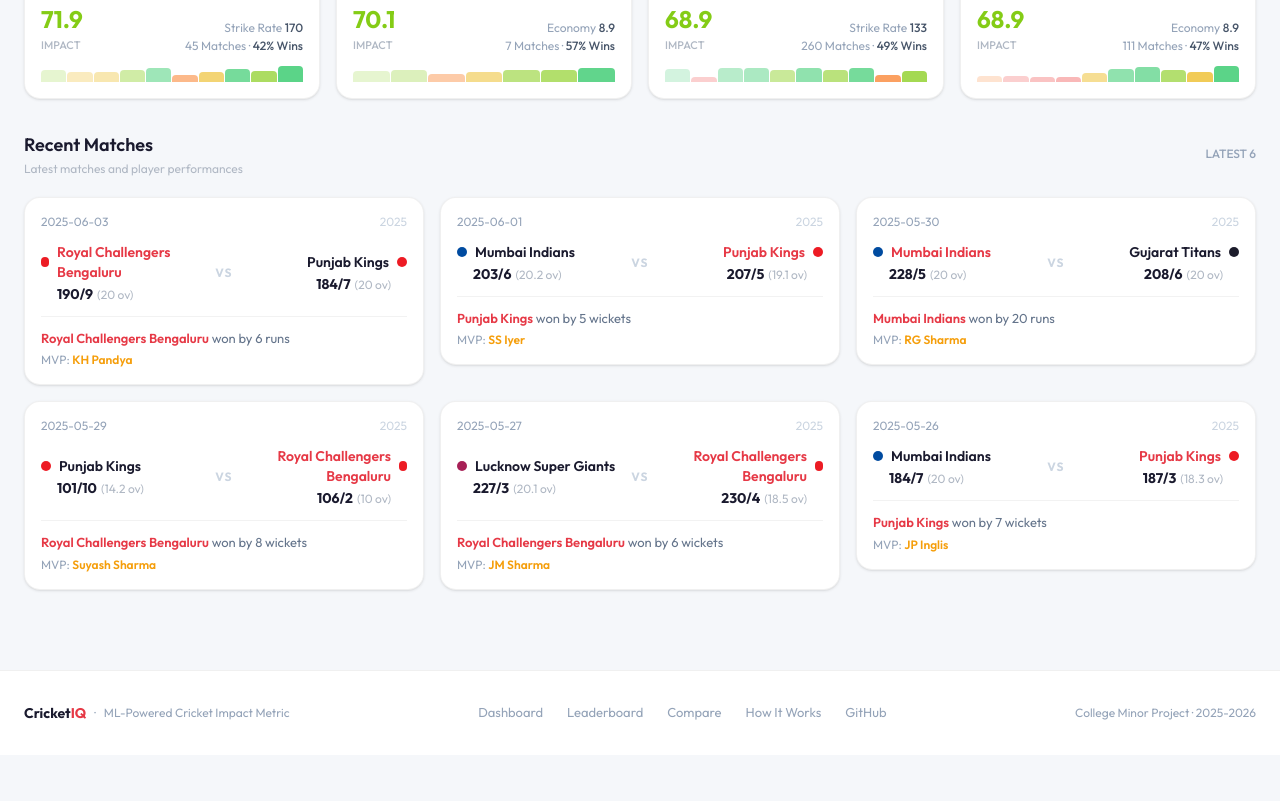
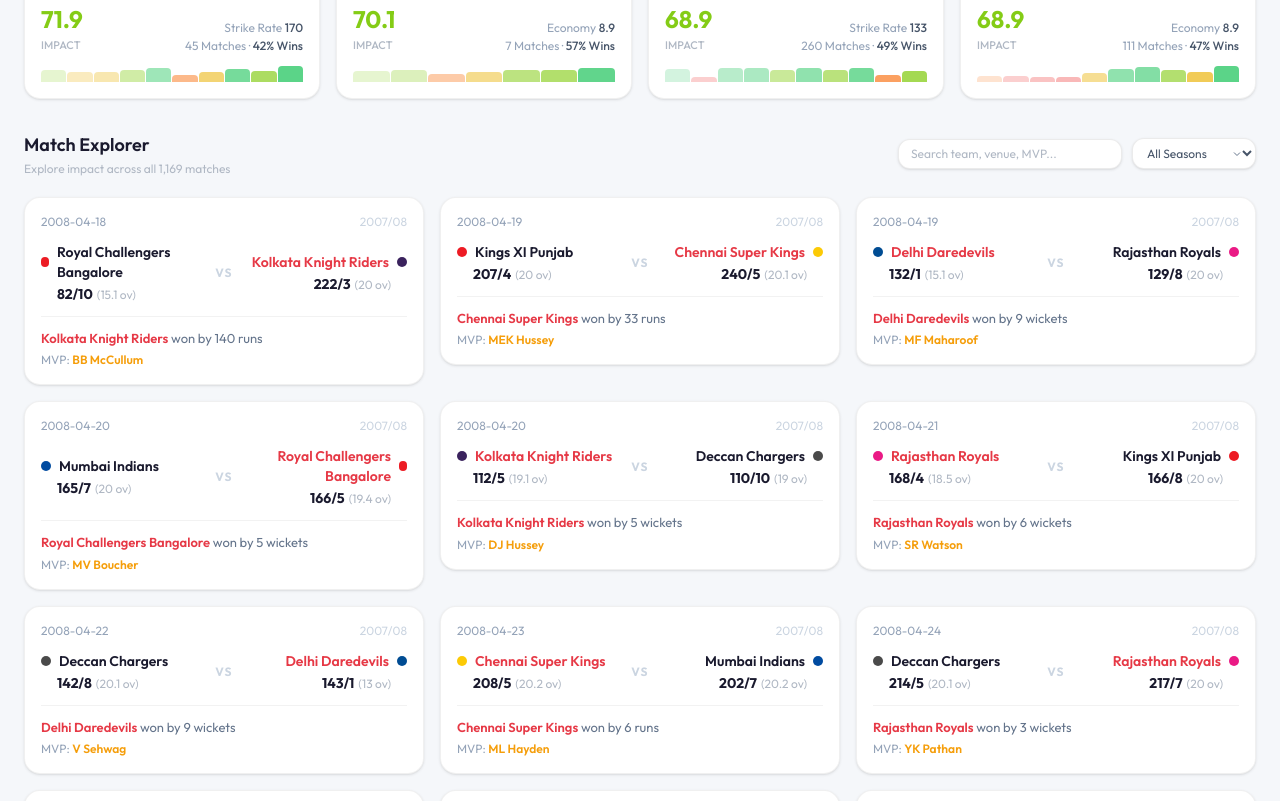
Before and after one commit to prachizala/CricketIQ-Project, a Next.js app: page /dashboard in a window 1280 px wide. Shown: the part 1260-2061 px from the top of the page. Before the commit the page ends 2015 px from the top, so only its background shows below. Built offline with nearby package versions, Linux system fonts and the light colour scheme.

Commit message:
feat: add interactive match search and season filter to dashboard

```diff
--- a/src/app/dashboard/page.tsx
+++ b/src/app/dashboard/page.tsx
@@ -1,8 +1,8 @@
 'use client';
 
-import { useMemo } from 'react';
+import { useMemo, useState } from 'react';
 import Link from 'next/link';
-import { getTopPlayers, getRecentMatches, getAllPlayerImpacts, getMatches } from '@/lib/dataLoader';
+import { getTopPlayers, getRecentMatches, getAllPlayerImpacts, getMatches, getSeasons } from '@/lib/dataLoader';
 import PlayerCard from '@/components/PlayerCard';
 import MatchSummary from '@/components/MatchSummary';
 import {
@@ -58,6 +58,28 @@ export default function DashboardPage() {
 
     return { topPlayers, recentMatches, allPlayers, distribution, roles, avgByRole, knockoutCount, totalMatches: matches.length };
   }, []);
+
+  const [matchSearch, setMatchSearch] = useState('');
+  const [seasonFilter, setSeasonFilter] = useState('');
+  const seasons = useMemo(() => getSeasons(), []);
+  const allMatches = useMemo(() => getMatches(), []);
+
+  const displayedMatches = useMemo(() => {
+    let list = allMatches;
+    if (seasonFilter) {
+      list = list.filter(m => m.season === seasonFilter);
+    }
+    if (matchSearch.trim()) {
+      const q = matchSearch.toLowerCase().trim();
+      list = list.filter(m =>
+        m.teams.some(t => t.toLowerCase().includes(q)) ||
+        (m.venue && m.venue.toLowerCase().includes(q)) ||
+        (m.city && m.city.toLowerCase().includes(q)) ||
+        (m.playerOfMatch && m.playerOfMatch.toLowerCase().includes(q))
+      );
+    }
+    return list.slice(0, 12);
+  }, [allMatches, seasonFilter, matchSearch]);
 
   const avgImpact = (data.allPlayers.reduce((s, p) => s + p.impactScore, 0) / data.allPlayers.length).toFixed(1);
 
@@ -196,20 +218,53 @@ export default function DashboardPage() {
         </div>
       </div>
 
-      {/* Recent Matches */}
+      {/* Match Explorer */}
       <div className="fade-in fade-in-5">
-        <div className="flex items-center justify-between mb-5">
+        <div className="flex flex-col sm:flex-row sm:items-center justify-between gap-4 mb-5">
           <div>
-            <h2 className="text-[#1a1a2e] text-lg font-semibold">Recent Matches</h2>
-            <p className="text-[#b0b8c4] text-xs mt-0.5">Latest matches and player performances</p>
+            <h2 className="text-[#1a1a2e] text-lg font-semibold">Match Explorer</h2>
+            <p className="text-[#b0b8c4] text-xs mt-0.5">Explore impact across all {data.totalMatches.toLocaleString()} matches</p>
           </div>
-          <span className="text-xs text-[#94a3b8] font-medium">LATEST 6</span>
+          <div className="flex flex-wrap items-center gap-2.5">
+            <input
+              type="text"
+              placeholder="Search team, venue, MVP..."
+              value={matchSearch}
+              onChange={e => setMatchSearch(e.target.value)}
+              className="px-3 py-1.5 bg-white border border-black/[0.08] rounded-xl text-[#1a1a2e] placeholder-[#b0b8c4] text-xs focus:outline-none focus:ring-2 focus:ring-[#e63946]/20 w-48 sm:w-56 shadow-sm transition-all"
+            />
+            <select
+              value={seasonFilter}
+              onChange={e => setSeasonFilter(e.target.value)}
+              className="px-2.5 py-1.5 bg-white border border-black/[0.08] rounded-xl text-[#475569] text-xs focus:outline-none focus:ring-2 focus:ring-[#e63946]/20 cursor-pointer shadow-sm transition-all"
+            >
+              <option value="">All Seasons</option>
+              {seasons.map(s => (
+                <option key={s} value={s}>{s}</option>
+              ))}
+            </select>
+            {(matchSearch || seasonFilter) && (
+              <button
+                onClick={() => { setMatchSearch(''); setSeasonFilter(''); }}
+                className="text-xs text-[#94a3b8] hover:text-[#ef4444] font-medium transition-colors"
+              >
+                Clear
+              </button>
+            )}
+          </div>
         </div>
-        <div className="grid sm:grid-cols-2 lg:grid-cols-3 gap-4">
-          {data.recentMatches.map(match => (
-            <MatchSummary key={match.matchId} match={match} />
-          ))}
-        </div>
+
+        {displayedMatches.length > 0 ? (
+          <div className="grid sm:grid-cols-2 lg:grid-cols-3 gap-4">
+            {displayedMatches.map(match => (
+              <MatchSummary key={match.matchId} match={match} />
+            ))}
+          </div>
+        ) : (
+          <div className="bg-white border border-black/[0.06] rounded-2xl p-8 text-center text-[#94a3b8] text-sm shadow-sm">
+            No matches found matching your search.
+          </div>
+        )}
       </div>
     </div>
   );
```
